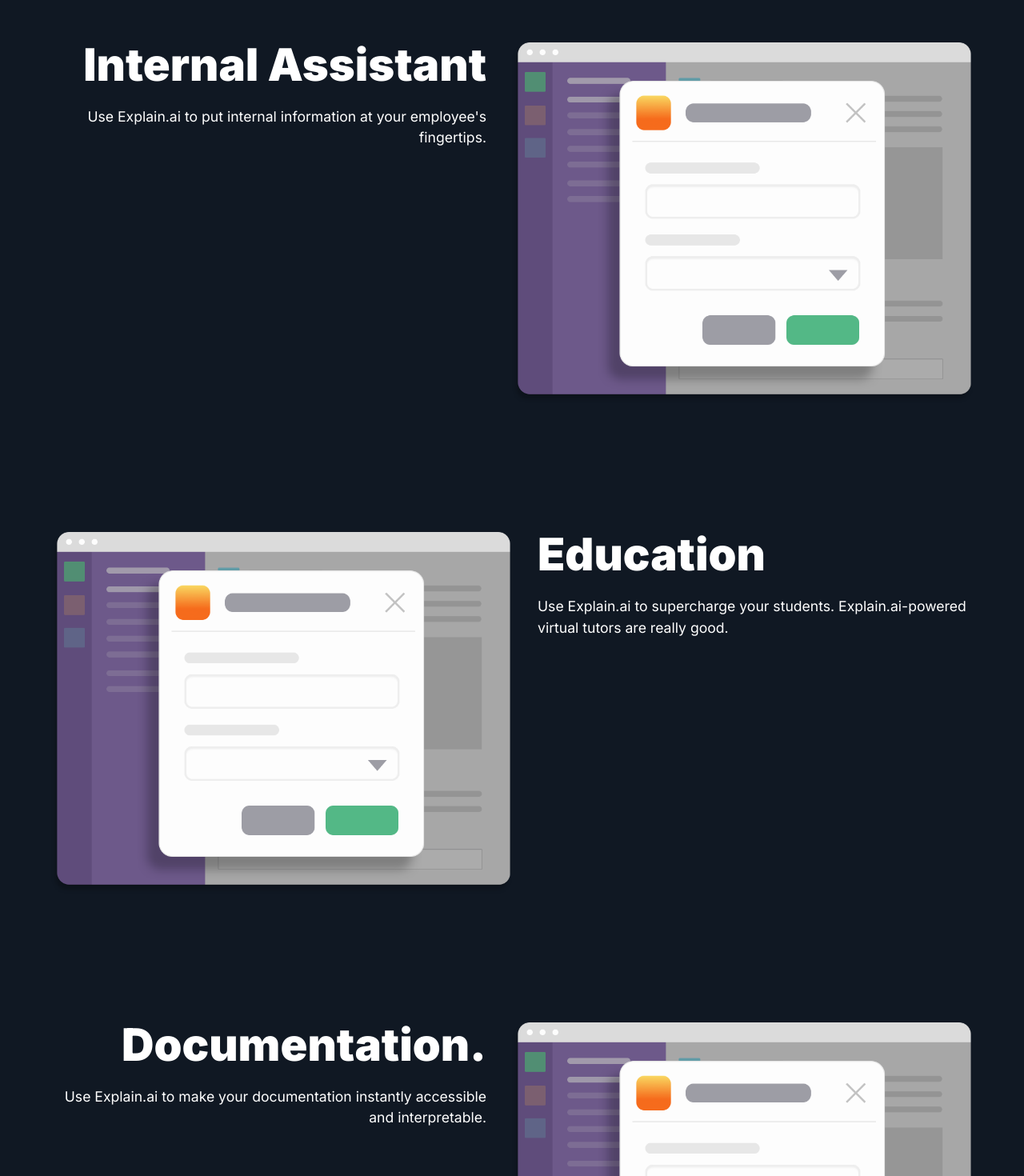
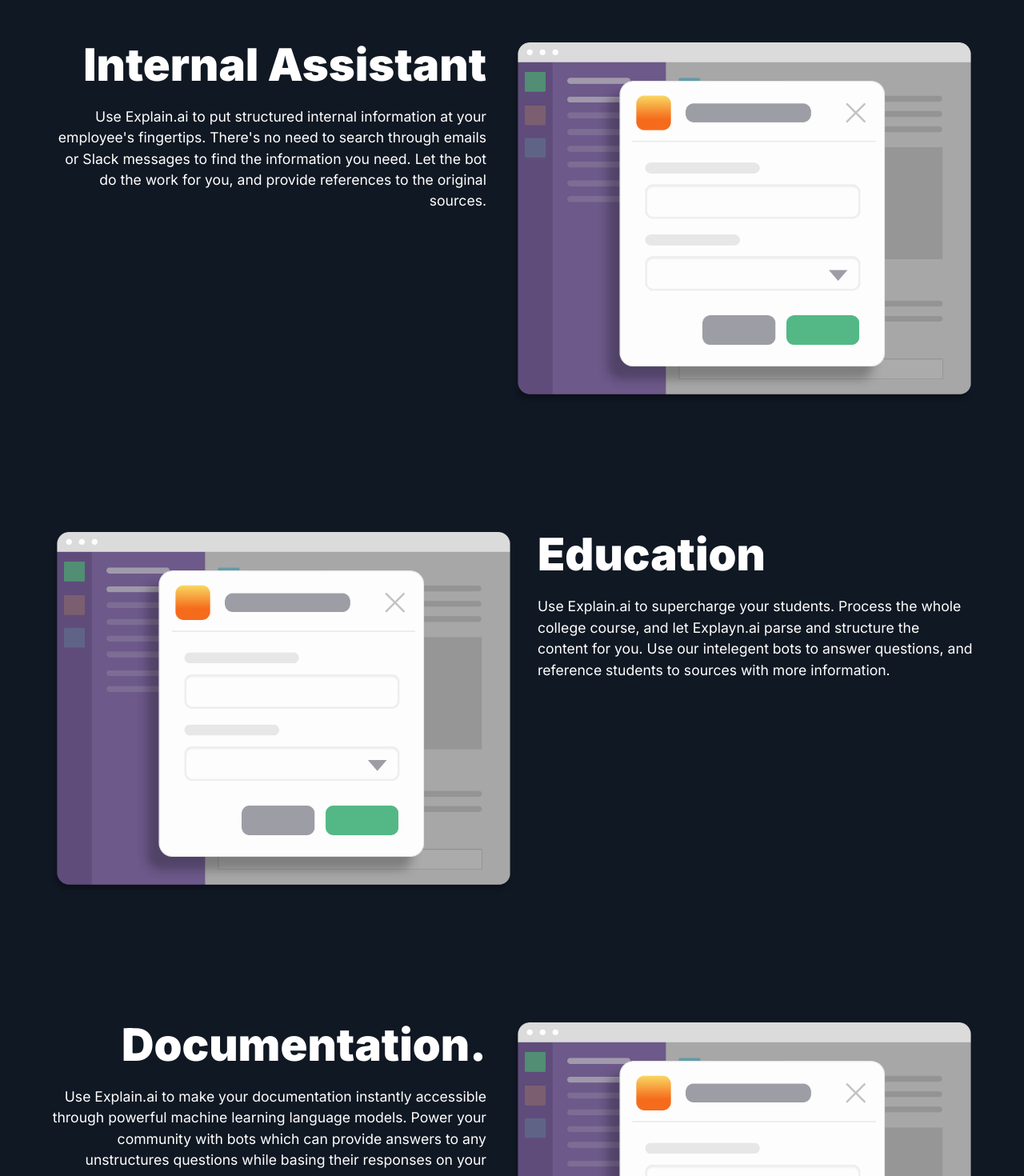
Before and after one commit to TarasPriadka/explayn-ai, a Next.js app in the folder ui/: page / in a window 1280 px wide. Shown: the part 1520-2990 px from the top of the page at 80% size. Built offline with nearby package versions, Linux system fonts and the light colour scheme.

Commit message:
update front page

```diff
--- a/ui/pages/index.tsx
+++ b/ui/pages/index.tsx
@@ -34,22 +34,26 @@
                     heading="Internal Assistant"
                     image={Slack.src}
                 >
-                    Use Explain.ai to put internal information at your employee's fingertips.
+                Use Explain.ai to put structured internal information at your employee's fingertips.
+                There's no need to search through emails or Slack messages to find the information you need.
+                Let the bot do the work for you, and provide references to the original sources.
                 </Feature>
                 <Feature
                     heading="Education"
                     image={Slack.src}
                     reverse
                 >
-                Use Explain.ai to supercharge your students.
-                Explain.ai-powered virtual tutors are really good.
+                Use Explain.ai to supercharge your students. Process the whole college course, and let Explayn.ai
+                parse and structure the content for you. Use our intelegent bots to answer questions, and
+                reference students to sources with more information.
                 </Feature>
                 <Feature
                     heading="Documentation."
                     image={Slack.src}
                 >
-                    Use Explain.ai to make your documentation instantly accessible
-                    and interpretable.
+                    Use Explain.ai to make your documentation instantly accessible through powerful machine learning
+                    language models. Power your community with bots which can provide answers to any unstructures questions
+                    while basing their responses on your data.
                 </Feature>
             </PagePadding>
             <PreFooterCTA />
```
